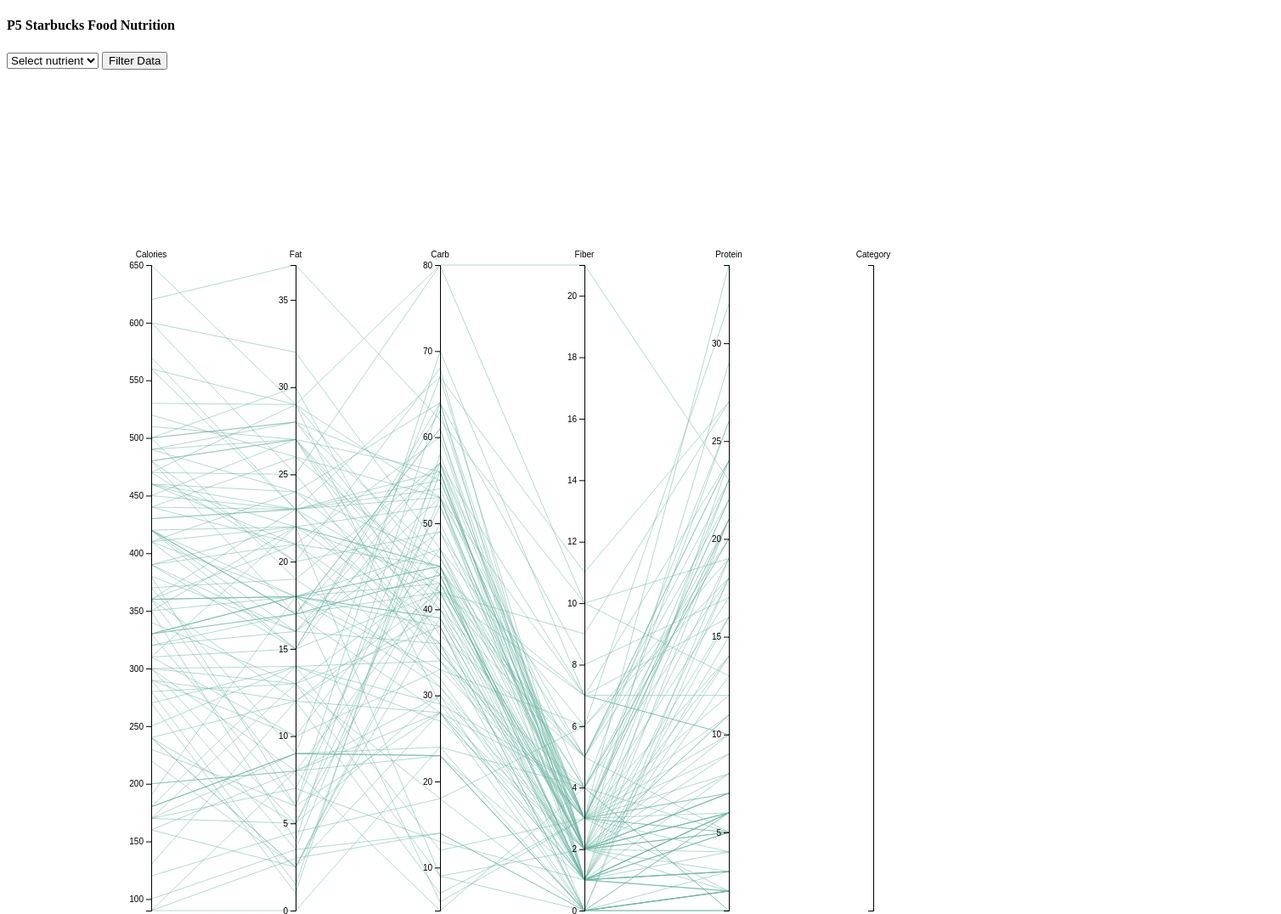
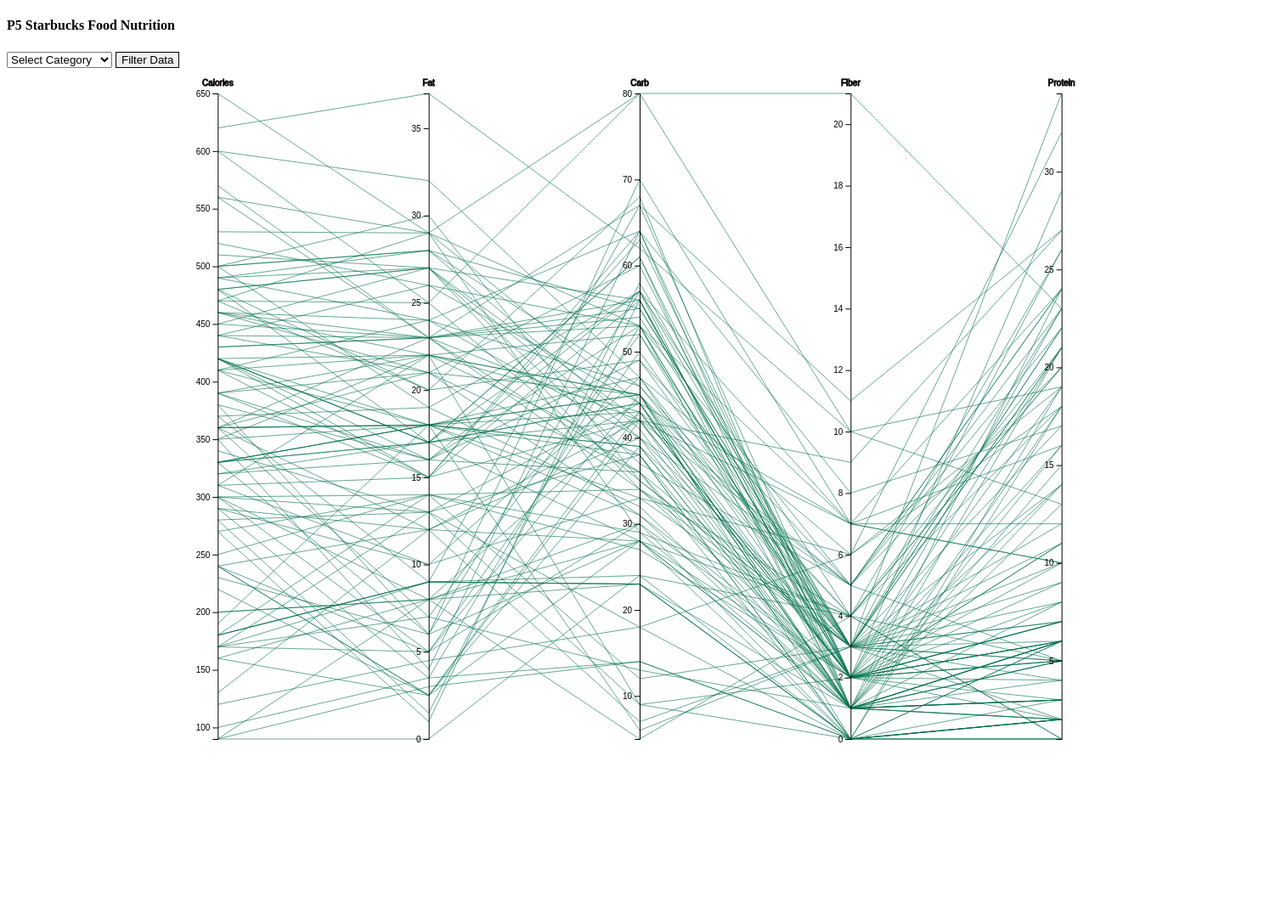
Before and after one commit to claudiachu16/P5-Starbucks-Food-Nutrition, a plain HTML site: page index.html in a window 1280 px wide. Shown: the whole page at 85% size, 1508 px wide, since content can reach past the window. After the commit the page ends 892 px from the top, so only its background shows below. Drawn offline with nearby package versions, Linux system fonts and the light colour scheme.

Commit message:
added hovering, changed dropdown to categories, commented code

```diff
--- a/index.html
+++ b/index.html
@@ -9,29 +9,31 @@
    	</head>
    	<body>
    		<h4>P5 Starbucks Food Nutrition</h4>
-		<select id="nutrientSelect">
-			<option value="" disabled selected>Select nutrient</option>
-			<option value="Calories">Calories</option>
-			<option value="Carbs">Carbs</option>
-			<option value="Fat">Fat</option>
-			<option value="Fiber">Fiber</option>
-			<option value="Protein">Protein</option>
+
+		<select id="categorySelect">
+			<option value="" disabled selected>Select Category</option>
+			<option value="All">All</option>
+			<option value="Bagels">Bagels</option>
+			<option value="Bars">Bars</option>
+			<option value="Bowls">Bowls</option>
+			<option value="Breakfasts">Breakfasts</option>
+			<option value="Cake Pops">Cake Pops</option>
+			<option value="Cookies">Cookies</option>
+			<option value="Croissants">Croissants</option>
+			<option value="Desserts">Desserts</option>
+			<option value="Muffins & Breads">Muffins & Breads</option>
+			<option value="Protein Boxes">Protein Boxes</option>
+			<option value="Scones">Scones</option>
+			<option value="Salads">Salads</option>
+			<option value="Sandwiches">Sandwiches</option>
+			<option value="Snacks">Snacks</option>
+			<option value="Yogurts">Yogurts</option>
 		</select>
+
 		<button id="button">Filter Data</button>
-		<div id="barGraph">
-		</div>
+
 		<div id="pcp"></div>
-	   	<div id="wrapper">
-		  	<!--<div id="chart2">-->
-	        <!--</div>-->
-		  	<!--<div id="chart3">-->
-		  		<!--<p></p>-->
-		        <!--<strong>Fat Value:</strong> <span id="Fat"></span><br/>-->
-		        <!--<strong>Carb Value:</strong> <span id="Carb"></span><br/>-->
-		        <!--<strong>Fiber Value:</strong> <span id="Fiber"></span><br />-->
-		        <!--<strong>Protein Value:</strong> <span id="Protein"></span><br />-->
-	        <!--</div>-->
-		   </div>
-		   <div id="pieChart"/>
+
+		<div id="pieChart"></div>
 	</body>
 </html>
--- a/main.js
+++ b/main.js
@@ -1,191 +1,132 @@
-var width = 1200;
+var width = 1500;
 var height = 800;
 
 d3.csv("starbucksfoods.csv", function (csv) {
 
-    for (var i = 0; i < csv.length; ++i) {
-        csv[i].Calories = Number(csv[i].Calories);
-        csv[i].Fat = Number(csv[i].Fat);
-        csv[i].Carb = Number(csv[i].Carb);
-        csv[i].Fiber = Number(csv[i].Fiber);
-        csv[i].Protein = Number(csv[i].Protein);
-    }
 
-    // csv = csv.sort(function(a, b) {
-    //     return d3.ascending(a.Calories, b.Calories);
-    // });
+    //margin values to format PCP within div
     var margin = {top: 30, right: 10, bottom: 10, left: 0},
-        width = 1200 - margin.left - margin.right,
+        width = 1500 - margin.left - margin.right,
         height = 800 - margin.top - margin.bottom;
 
 
+    //PCP graph
     var graph = d3.select("#pcp").append("svg")
-        // .attr("width", width)
-        // .attr("height", height)
         .attr("width", width + margin.left + margin.right)
         .attr("height", height + margin.top + margin.bottom)
         .append("g")
-        .attr("transform",
-            "translate(" + margin.left + "," + margin.top + ")");
+        .attr("transform", "translate(" + margin.left + "," + margin.top + ")");
 
 
-    // var graph = d3.select("#barGraph")
-    //     .append("svg")
-    //     .attr("width", width)
-    //     .attr("height", height);
+    //get the 5 axes values (Calories, Fat, Carb, Fiber Protein)
+    var dimensions = d3.keys(csv[0]).filter( function(d) {
+        return (d != "Item" && d != "Category");
+    });
 
-    var dimensions = d3.keys(csv[0]).filter(function(d) {return d != "Item"});
 
-    // For each dimension, I build a linear scale. I store all in a y object
+    //for each dimension, build a linear scale and store in y
     var y = {};
     for (i in dimensions) {
-        var name = dimensions[i];
-        y[name] = d3.scaleLinear()
-            .domain( d3.extent(csv, function(d) { return +d[name]; }) )
+        var dimName = dimensions[i];
+        y[dimName] = d3.scaleLinear()
+            .domain( d3.extent(csv, function(d) { return +d[dimName]; }) )
             .range([height, 0])
     }
 
-    // Build the X scale -> it find the best position for each Y axis
-    x = d3.scalePoint()
+
+    //build "x" scale by distributing the y-axes in equal intervals across width
+    var x = d3.scalePoint()
         .range([0, width])
         .padding(1)
         .domain(dimensions);
 
-    // The path function take a row of the csv as input, and return x and y coordinates of the line to draw for this raw.
+
+    //a function that takes in a row of csv/a starbucks item and returns the (x,y) coordinates of line to draw
     function path(d) {
-        return d3.line()(dimensions.map(function(p) { return [x(p), y[p](d[p])]; }));
+        return d3.line()(dimensions.map( function(p) {
+            return [x(p), y[p](d[p])];
+        }));
     }
 
-    // Draw the lines
+
+    //color mappings for each of the categories
+    var color = d3.scaleOrdinal()
+        .domain(["Bagels", "Bars", "Bowls", "Breakfasts", "Cake Pops", "Cookies", "Croissants", "Desserts",
+            "Muffins & Breads", "Protein Boxes", "Scones", "Salads", "Sandwiches", "Snacks", "Yogurts"])
+        .range(["#000000", "#090979", "#003f5c", "#2f4b7c", "#665191", "#a05195", "#d45087", "#f95d6a", "#ff7c43", "#ffa600",
+            "#bf940b", "#787f18", "#005c2d", "#002f17", "#006b65"]);
+
+
+    //highlights hovered lines/paths
+    var highlight = function(d) {
+        //select the line being hovered and change styling
+        d3.select(this)
+            .transition().duration(200)
+            //color is chosen according to mapping above ****NOTE too many colors?
+            .style("stroke", color(d.Category))
+            .style("stroke-width", 4)
+            .style("opacity", "1");
+    };
+
+
+    //un-highlights lines/paths and returns all to default
+    var unHighlight = function(d) {
+        d3.selectAll(".lines")
+            .transition().duration(200).delay(200)
+            .style("stroke", "#00704A")
+            .style("stroke-width", 1)
+            .style("opacity", 0.6);
+    };
+
+
+    //draws the lines onto the PCP graph
     graph
-        .selectAll("myPath")
+        .selectAll("myPaths")
         .data(csv)
         .enter().append("path")
-        .attr("d",  path)
+        .attr("d", path)
+        .attr("class", "lines")
         .style("fill", "none")
-        .style("stroke", "#69b3a2")
-        .style("opacity", 0.5)
+        //color them all the same ***NOTE too many colors (15 for 15 categories)
+        .style("stroke", "#00704A")
+        .style("opacity", 0.6)
         .on('click', function(d) {
-            console.log(d);
             generatePieChart(d);
-        });
-        // .on("mouseover", function (d, i) {
-        //     d3.select(this).attr("opacity", 1);
-        // })
-        // .on("mouseover", function (d, i) {
-        // d3.select(this).attr("opacity", 0.5);
-        // });
+        })
+        .on("mouseover", highlight)
+        .on("mouseout", unHighlight);
 
-    // Draw the axis:
-    graph.selectAll("myAxis")
-    // For each dimension of the dataset I add a 'g' element:
+
+    //draw the axes
+    graph.selectAll("myAxes")
         .data(dimensions).enter()
+        //each axis is in its own group
         .append("g")
-        // I translate this element to its right position on the x axis
+        //translate the axis to its correct position along the width
         .attr("transform", function(d) { return "translate(" + x(d) + ")"; })
-        // And I build the axis with the call function
-        .each(function(d) { d3.select(this).call(d3.axisLeft().scale(y[d])); })
-        // Add axis title
+        .each( function(d) { d3.select(this).call(d3.axisLeft().scale(y[d])); })
+        .attr("class", "axis")
+        //axis title and styling
         .append("text")
         .style("text-anchor", "middle")
         .attr("y", -9)
-        .text(function(d) { return d; })
-        .style("fill", "black");
+        .text( function(d) { return d; })
+        .style("stroke", "black");
 
 
+    //'Filter Data' button and its functionalities
+    d3.select("#button")
+        .style("border", "1px solid black")
+        .text('Filter Data')
+        //only displays the lines for the selected category
+        .on('click', function() {
+            //************************** FINISH THIS FUNCTION FOR FILTERING ********************************
+            //name of selected category
+            console.log(d3.select("#categorySelect").property("value"));
+        });
 
-    // var bars = graph.append("g");
-    //
-    // var xScale = d3.scaleLinear().range([0, width * 0.6]).domain([0, d3.max(csv, function(d) {
-    //     return d.Calories;
-    // })]);
-    // var yScale = d3.scaleBand().rangeRound([0, height-50], 0.3).domain(csv.map(function(d) {
-    //     return d.Item;
-    // }));
-    //
-    // var yAxis = d3.axisLeft(yScale);
-    // var xAxis = g => g.attr("transform", "translate(250, 20)").call(d3.axisTop(xScale));
-    //
-    // bars.append('g')
-    //     .attr('class', 'y axis')
-    //     .attr('transform', 'translate(250, 0)')
-    //     .call(yAxis);
-    //
-    // bars
-    //     .append("g")
-    //     .attr("class", "x axis")
-    //     .attr("transform", "translate(250," + (height - 50) + ")")
-    //     .call(xAxis);
-    //
-    // bars
-    //     .append("g")
-    //     .selectAll(".bar")
-    //     .data(csv)
-    //     .enter()
-    //     .append("rect")
-    //     .attr("class", "bar")
-    //     .attr("transform", "translate(220, 0)")
-    //     .attr("x", 30)
-    //     .attr("y", function (d) {
-    //         return yScale(d.Item);
-    //     })
-    //     .attr("width", function (d) {
-    //         // console.log(d.Calories);
-    //         // console.log(xScale(d.Calories));
-    //         return xScale(d.Calories);
-    //         // return xScale(getValue(d));
-    //     })
-    //     .attr("height", function (d) {
-    //         return yScale.bandwidth() * 0.8;
-    //     })
-    //     .on('click', function(d) {
-    //         console.log(d)
-    //         generatePieChart(d)
-    //     });
-    //
-    // d3.select("#button")
-    //     .style("border", "1px solid black")
-    //     .text('Filter Data')
-    //     .on('click', function() {
-    //
-    //         bars.selectAll('.bar')
-    //             .filter(function(d) {
-    //                 // this.style.opacity = "100";
-    //                 // var selected = d.frequency >= d3.select("#cutOff").property("value");
-    //                 // if (!selected) {
-    //                 //     this.style.opacity = "0";
-    //                 // }
-    //                 // return selected;
-    //
-    //             })
-    //             .transition()
-    //             .duration(function(d) {
-    //                 return Math.random() * 1000;
-    //             })
-    //             .delay(function(d) {
-    //                 return d.frequency;
-    //             })
-    //             .style('fill', getSelection)
-    //             .attr('width', function(d) {
-    //                 return xScale(d.frequency);
-    //             });
-    //
-    //         //change x-axis scale
-    //
-    //     });
-    //
-    // //sorting
-    //
-    //
-    //
-    // function getValue(d) {
-    //
-    // }
-    //
-    // function getSelection() {
-    //     return d3.select("#nutrientSelect").property("value");
-    // }
 
+    //creates the pie chart of the % make-up of calories per macronutrient
     function generatePieChart(data) {
         const radius = 200
 
```
